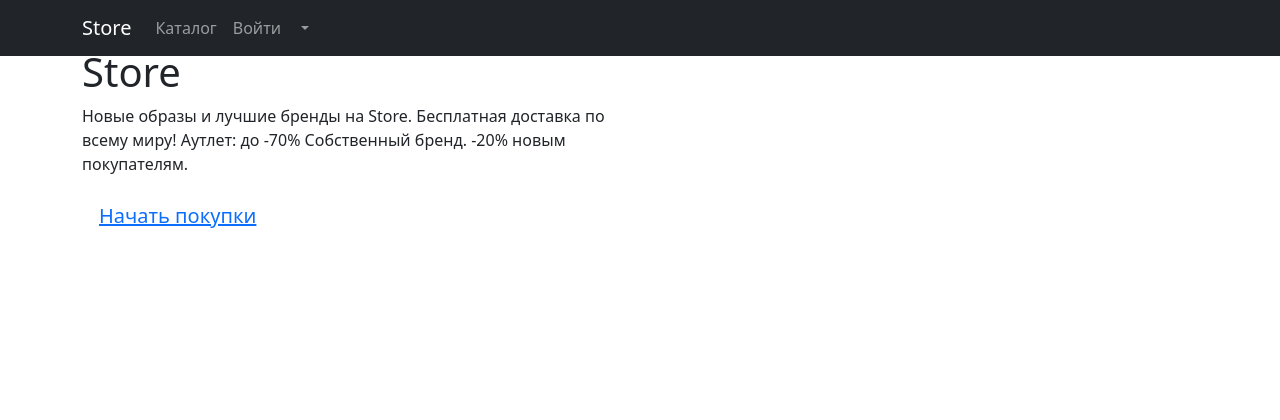
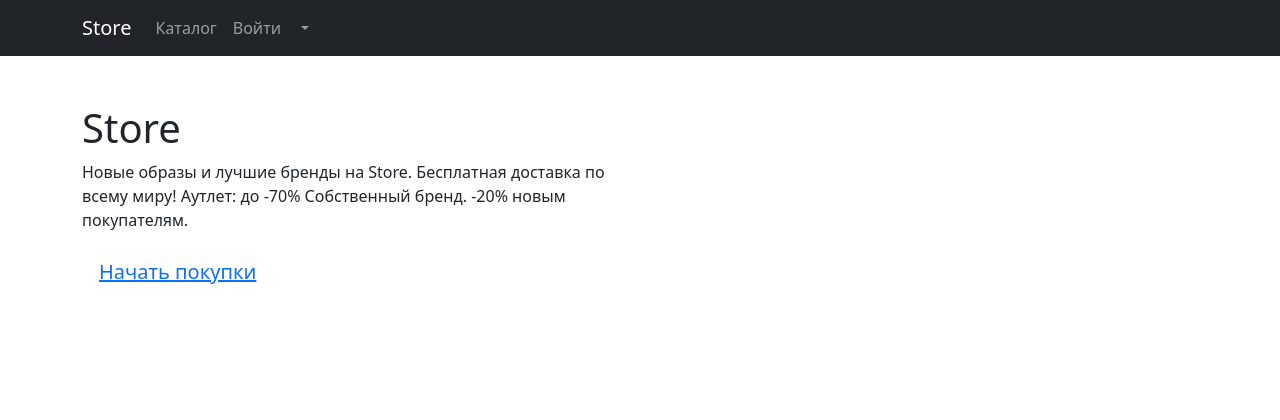
Before and after one commit to white78wolf/store, a Django app: page / in a window 1280 px wide. Shown: the top 420 px of the page. Run offline with Django 4.2, Linux system fonts and the light colour scheme; some libraries are stand-ins or nearby versions.

Commit message:
make navbar sticky to avoid hiding content

```diff
--- a/products/templates/products/base.html
+++ b/products/templates/products/base.html
@@ -24,7 +24,7 @@
 <body class="d-flex flex-column min-vh-100">
 
     <!-- Navigation -->
-    <nav class="navbar navbar-expand-lg navbar-dark bg-dark fixed-top">
+    <nav class="navbar navbar-expand-lg navbar-dark bg-dark sticky-top">
         <div class="container">
             <a class="navbar-brand" href="{% url 'index' %}">Store</a>
             <button class="navbar-toggler" type="button" data-toggle="collapse" data-target="#navbarResponsive"
```
